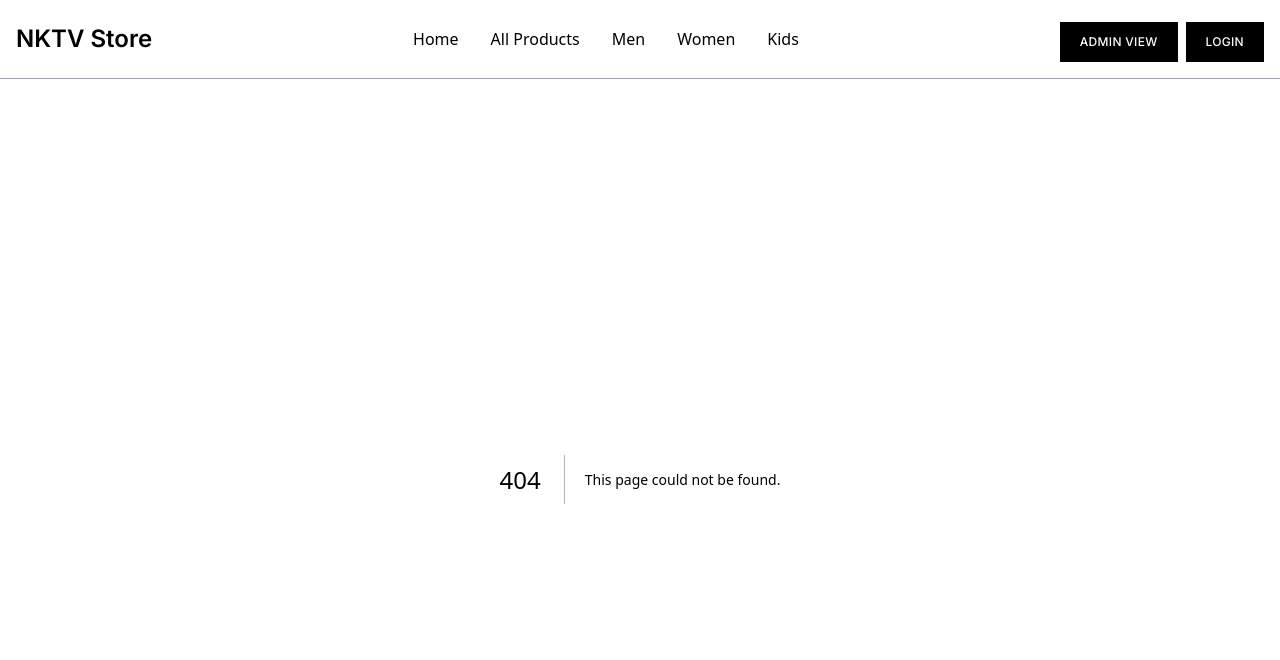
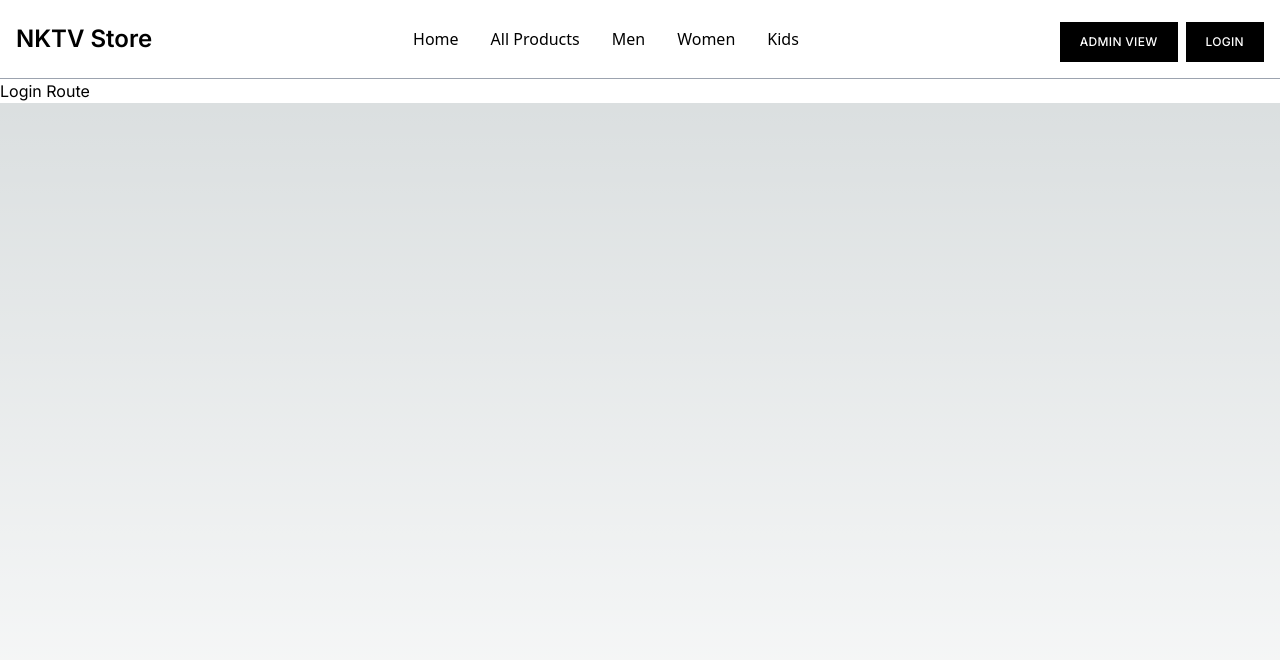
Before and after one commit to nainoaktv/nktv-store, a Next.js app: page /login in a window 1280 px wide. Before the commit this address had no page. Shown: the top 660 px of the page. Built offline with nearby package versions, Linux system fonts and the light colour scheme.

Commit message:
initial commit for login page

```diff
--- /dev/null
+++ b/src/app/login/page.js
@@ -0,0 +1,4 @@
+"use client";
+export default function Login() {
+  return <div className="bg-white relative text-black">Login Route</div>;
+}
```
